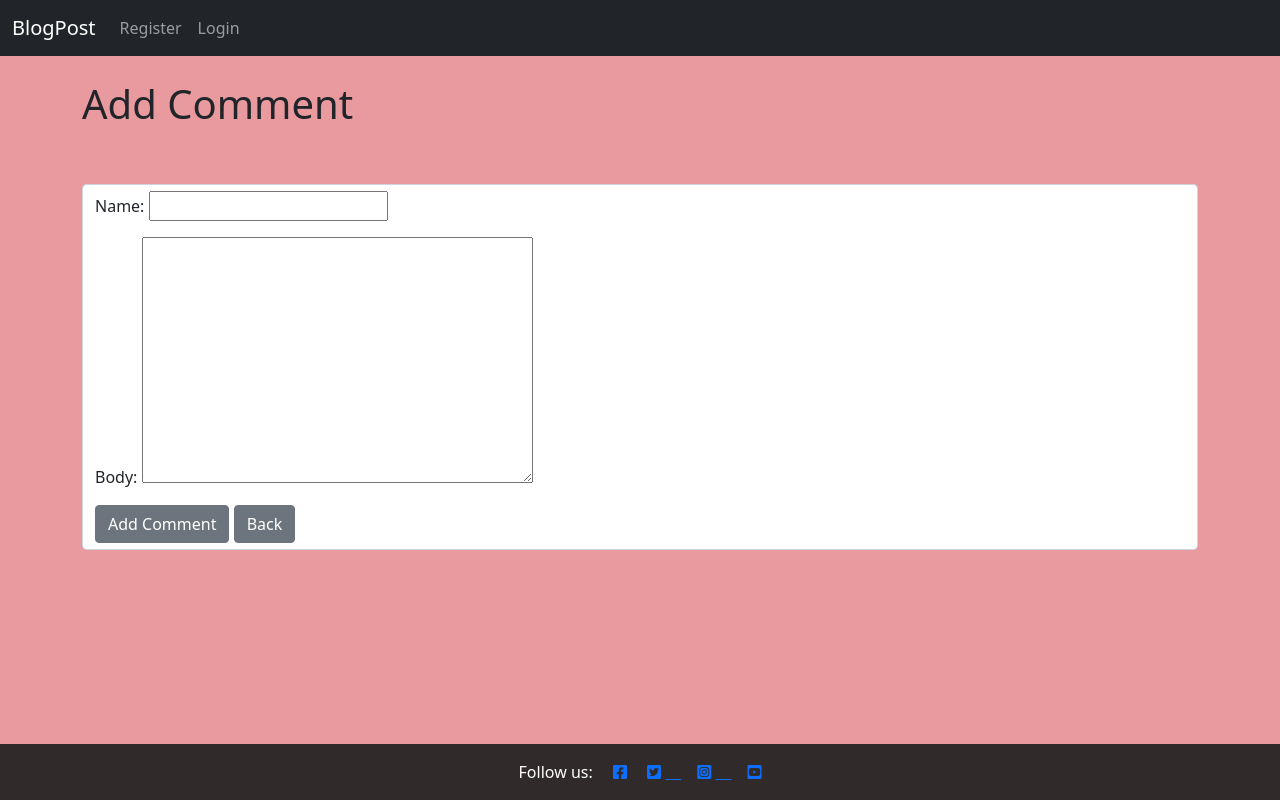
After one commit to PallaviGoel1/BlogProject4, a Django app: page /Blog/1/comment/ in a window 1280 px wide. The commit adds this page. Run offline with Django 3.2, Linux system fonts and the light colour scheme.

```diff
--- a/blogapp/forms.py
+++ b/blogapp/forms.py
@@ -1,13 +1,18 @@
 from django import forms
-from .models import Post
+from .models import Post, Comment
 
 class PostForm(forms.ModelForm):
     class Meta:
         model = Post
-        fields = ('title','slug','date','author','body','status','likes')
+        fields = ('title','slug','date','featured_image','author','body','status','likes')
 
 
 class EditForm(forms.ModelForm):
     class Meta:
         model = Post
         fields = ('title','date','author','body','status','likes')
+
+class CommentForm(forms.ModelForm):
+    class Meta:
+        model = Comment
+        fields = ('name','body')
--- a/blogapp/models.py
+++ b/blogapp/models.py
@@ -16,6 +16,7 @@ class Post(models.Model):
     likes = models.ManyToManyField(User, related_name='blog_posts',blank=True)
     status = models.IntegerField(choices=STATUS, default=True)
     #featured_image = CloudinaryField('image', default='placeholder')
+    featured_image = models.ImageField(null=True, blank=True,upload_to="images/")
 
     def total_likes(self):
         return self.likes.count()
--- a/blogapp/urls.py
+++ b/blogapp/urls.py
@@ -1,11 +1,12 @@
 from django.urls import path
-from .views import HomeView, BlogDetailView, AddBlogView, LikeView, UpdatePostView, DeletePostView
+from .views import HomeView, BlogDetailView, AddBlogView, LikeView, UpdatePostView, DeletePostView, AddCommentView
 
 urlpatterns = [
     path('',HomeView.as_view(), name ="home"),
     path('Blog/<int:pk>',BlogDetailView.as_view(), name = "post_detail"),
     path('add_post/',AddBlogView.as_view(), name = "add_post"),
     path('Blog/edit/<int:pk>',UpdatePostView.as_view(), name="update_post"),
-    path('likes/<int:pk>/', LikeView, name= 'like_post'),
+    path('likes/<int:pk>/*', LikeView, name= 'like_post'),
     path('Blog/edit/<int:pk>/delete',DeletePostView.as_view(), name= 'delete_post'),
+    path('Blog/<int:pk>/comment/',AddCommentView.as_view(), name = "comment"),
 ]
--- a/blogapp/views.py
+++ b/blogapp/views.py
@@ -1,7 +1,7 @@
 from django.shortcuts import render, get_object_or_404, reverse
 from django.views.generic import ListView, DetailView, CreateView, UpdateView, DeleteView
-from .models import Post
-from .forms import PostForm , EditForm
+from .models import Post, Comment
+from .forms import PostForm , EditForm, CommentForm
 from django.http import HttpResponseRedirect
 from django.urls import reverse_lazy
 
@@ -49,6 +49,17 @@ class AddBlogView(CreateView):
     template_name = 'add_post.html'
     #fields = ('title', 'body')
 
+class AddCommentView(CreateView):
+    model = Comment
+    form_class = CommentForm
+    template_name ='comments.html'
+
+    def form_valid(self, form):
+        form.instance.post_id = self.kwargs['pk']
+        return super().form_valid(form)
+    success_url = reverse_lazy("home")
+    #fields = '__all__'
+
 class UpdatePostView(UpdateView):
     model = Post
     form_class = EditForm
--- a/blogproject/settings.py
+++ b/blogproject/settings.py
@@ -138,6 +138,7 @@ USE_TZ = True
 # https://docs.djangoproject.com/en/3.2/howto/static-files/
 MEDIA_URL = '/media/'
 DEFAULT_FILE_STORAGE = 'cloudinary_storage.storage.MediaCloudinaryStorage'
+MEDIA_ROOT = os.path.join(BASE_DIR, 'media')
 
 STATIC_URL = '/static/'
 STATICFILES_STORAGE = 'cloudinary_storage.storage.StaticHashedCloudinaryStorage'
--- a/blogproject/urls.py
+++ b/blogproject/urls.py
@@ -15,6 +15,9 @@ Including another URLconf
 """
 from django.contrib import admin
 from django.urls import path, include
+from django.conf import settings
+from django.conf.urls.static import static
+
 
 urlpatterns = [
     path('admin/', admin.site.urls),
@@ -22,4 +25,4 @@ urlpatterns = [
     path('summernote/',include('django_summernote.urls')),
     path('newmembers/',include('django.contrib.auth.urls')),
     path('newmembers/',include('newmembers.urls')),
-]
+]+ static(settings.MEDIA_URL, document_root=settings.MEDIA_ROOT)
--- a/static/css/style.css
+++ b/static/css/style.css
@@ -1,6 +1,6 @@
 body {
-    /*background-color : #e7e2e5;*/
-    background-image: url("/static/images/images.jpeg");
+    background-color : #e99a9e
+    /*background-image: url("/static/images/images.jpeg");*/
 }
 
 footer {
--- a/templates/add_post.html
+++ b/templates/add_post.html
@@ -8,8 +8,9 @@
     <br/>
     <br/>
     <div class="form-control">
-        <form method="POST">
+        <form method="POST" enctype="multipart/form-data">
             {% csrf_token %}
+            {{ form.media }}
             {{ form.as_p }}
             <button class="btn btn-secondary">Post</button>
         </form>
--- a/templates/base.html
+++ b/templates/base.html
@@ -21,7 +21,7 @@
         integrity="sha384-gtEjrD/SeCtmISkJkNUaaKMoLD0//ElJ19smozuHV6z3Iehds+3Ulb9Bn9Plx0x4" crossorigin="anonymous">
       </script>
       <link rel="stylesheet" href="{% static 'css/style.css' %}">
-      <link rel="icon" type="image/x-icon" href="{% static 'images/favicon.ico' %}">
+      <link rel="shortcut icon" type="image/png" href="{% static 'images/favicon.ico' %}">
 
 </head>
   <body>
@@ -58,10 +58,8 @@
     <div class="container">
         {% block content %}
 
-
         {% endblock %}
 </div>
-
 
     <!---Footer-->
     <footer class="footer mt-auto py-3 dark-bg">
--- /dev/null
+++ b/templates/comments.html
@@ -0,0 +1,17 @@
+{% extends 'base.html' %}
+{% block title %}Comment On Blog Post{% endblock %}
+{% block content %}
+
+<h1>Add Comment </h1>
+<br/>
+<br/>
+    <div class="form-control">
+        <form method="POST">
+            {% csrf_token %}
+            {{ form.as_p }}
+            <button class="btn btn-secondary">Add Comment</button>
+            <a href="{% url 'home' %}" class="btn btn-secondary">Back</a>
+        </form>
+    </div>
+
+{% endblock %}
--- a/templates/delete_post.html
+++ b/templates/delete_post.html
@@ -14,6 +14,7 @@
             {% csrf_token %}
             <strong>Are you sure?</strong><br/>
             <button class="btn btn-secondary">Delete Post!</button>
+            <a href="{% url 'home' %}" class="btn btn-secondary">Back</a>
         </form>
     </div>
 {% else %}
--- a/templates/update_post.html
+++ b/templates/update_post.html
@@ -12,6 +12,7 @@
             {% csrf_token %}
             {{ form.as_p }}
             <button class="btn btn-secondary">Update</button>
+            <a href="{% url 'home' %}" class="btn btn-secondary">Back</a>
         </form>
     </div>
 {% else %}
```
Also changed, not shown: templates/homepage.html (+3 -7 lines), templates/post_detail.html (+18 -6 lines), blogapp/migrations/0007_remove_comment_featured_image.py (added), blogapp/migrations/0008_post_featured_image.py (added), static/images/favicon.ico.
